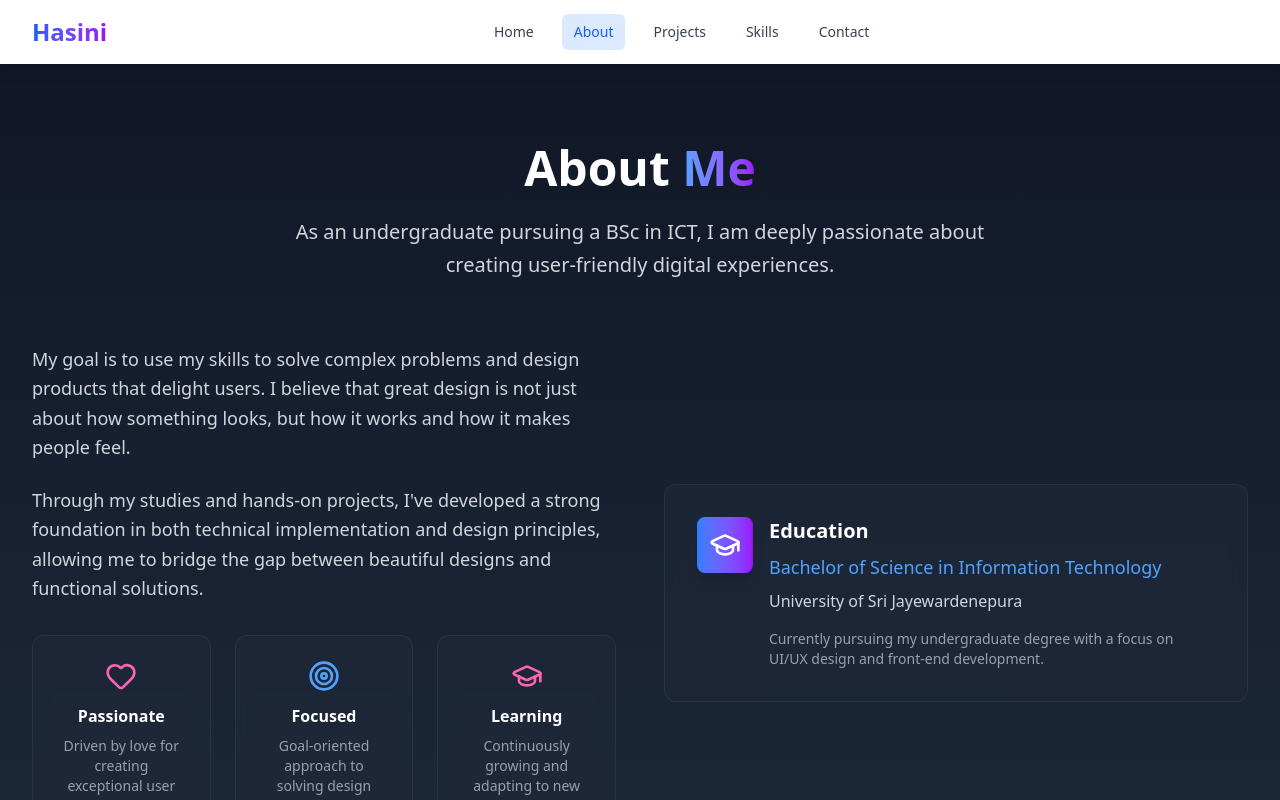
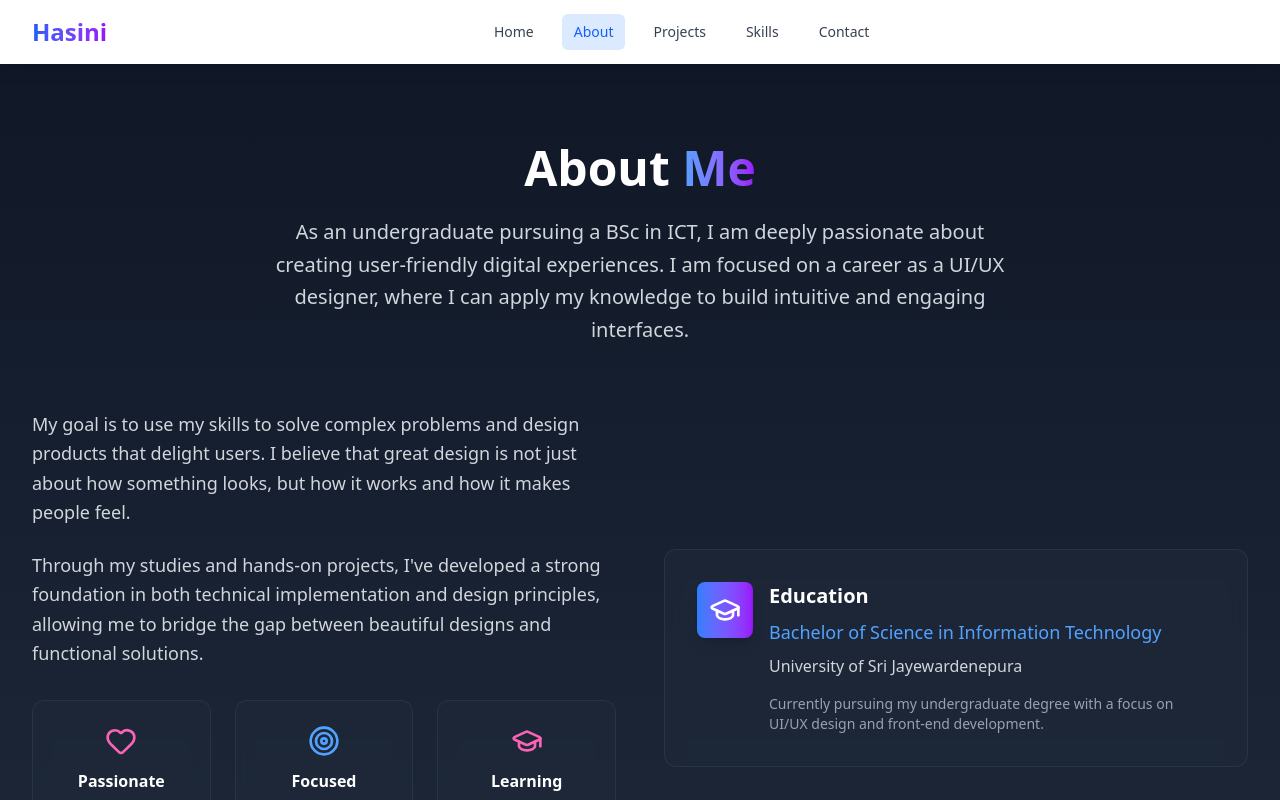
Before and after one commit to ICT-Courses/ict2233-ca-02-HasiniPrabodika, a React (Vite) app in the folder my-portfolio/: page /about in a window 1280 px wide. Shown: the top 800 px of the page. Built offline with nearby package versions, Linux system fonts and the light colour scheme.

Commit message:
Update about page description

```diff
--- a/my-portfolio/src/pages/About.jsx
+++ b/my-portfolio/src/pages/About.jsx
@@ -12,7 +12,8 @@ const About = () => {
           </h2>
           <p className="text-xl text-gray-300 max-w-3xl mx-auto leading-relaxed">
             As an undergraduate pursuing a BSc in ICT, I am deeply passionate about creating
-            user-friendly digital experiences.
+            user-friendly digital experiences. I am focused on a career as a UI/UX designer,
+            where I can apply my knowledge to build intuitive and engaging interfaces.
           </p>
         </div>
 
```
